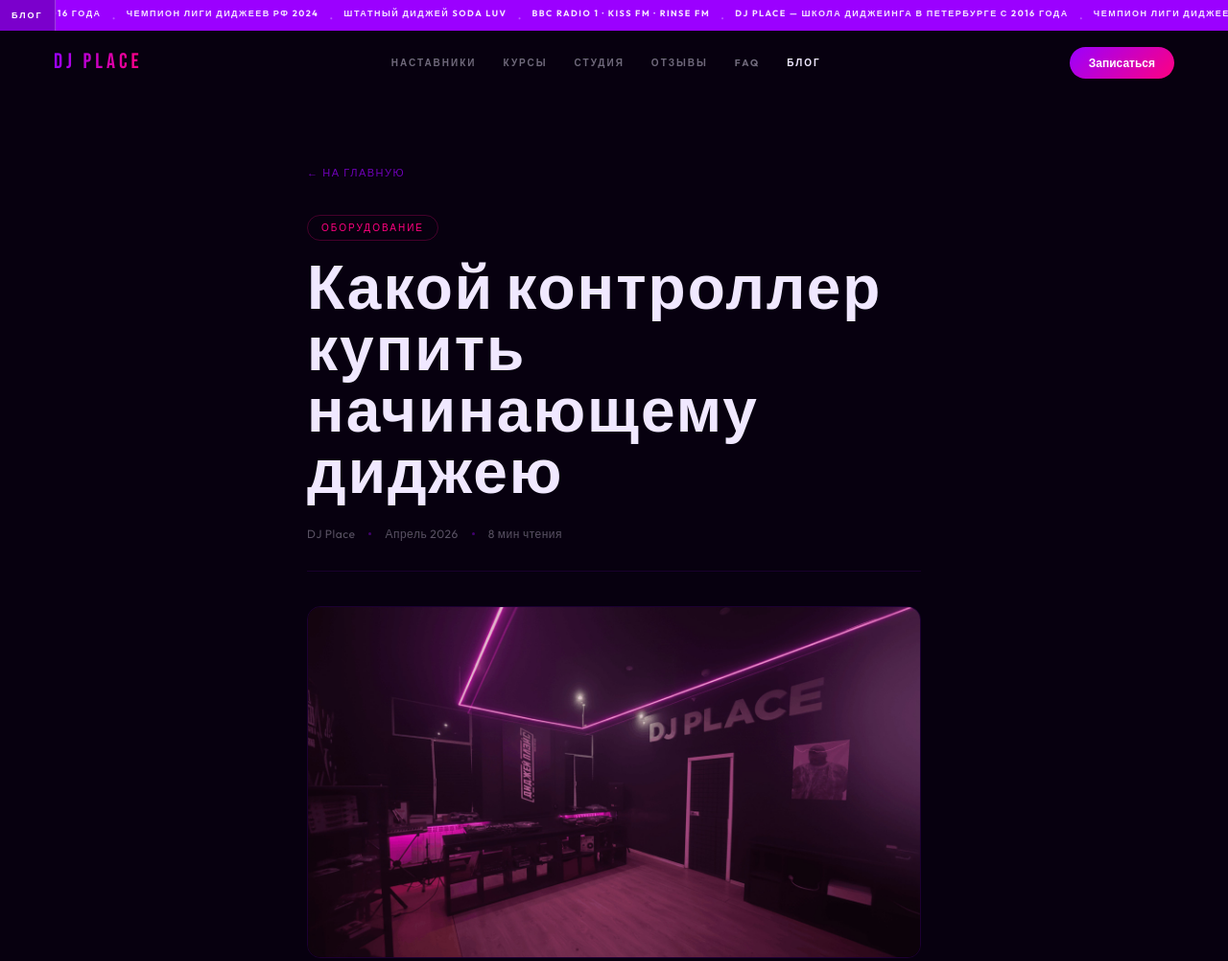
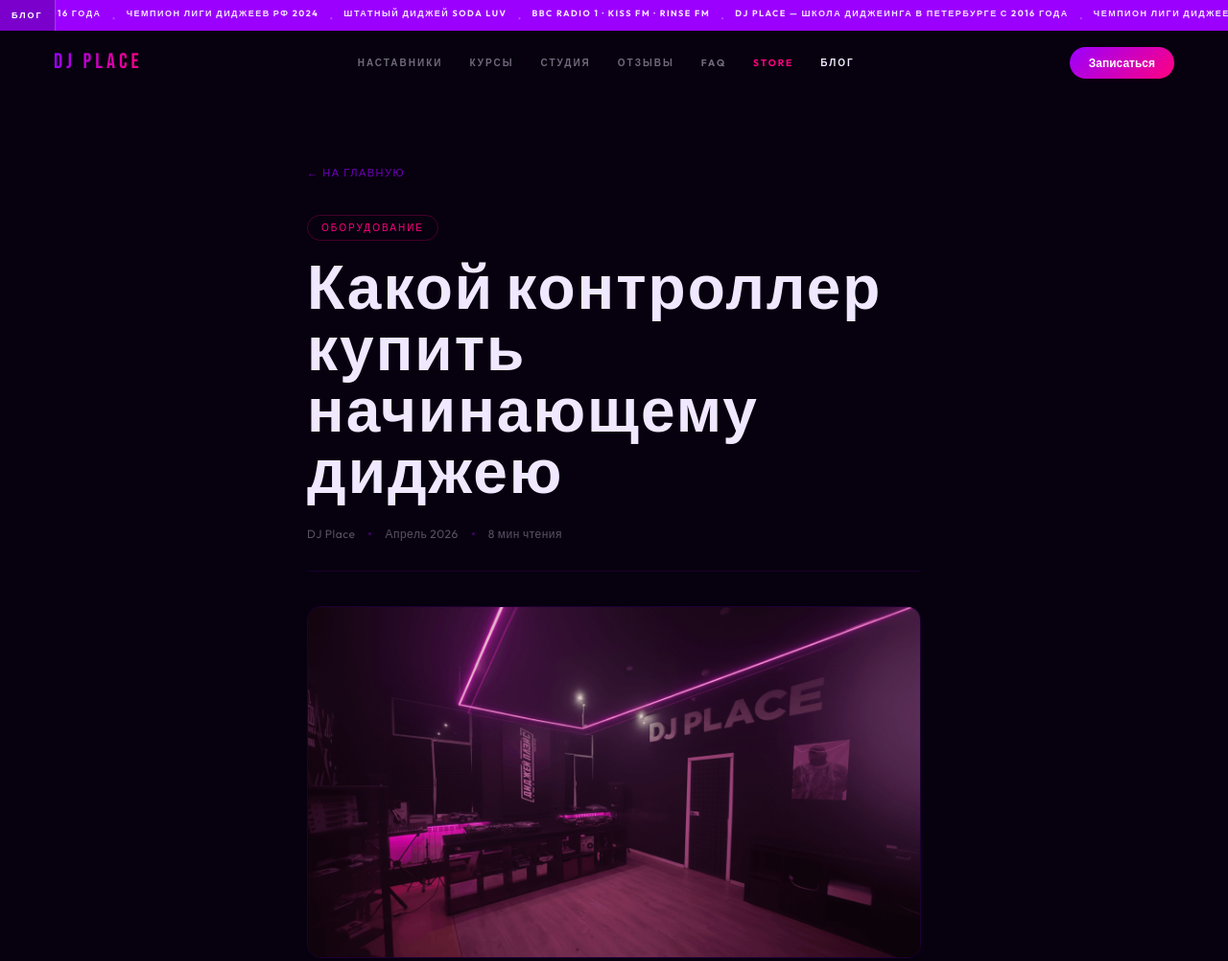
Before and after one commit to djslow7-design/djplace-test-, a plain HTML site: page blog-kontroller.html in a window 1280 px wide. Shown: the top 1002 px of the page at 96% size. Drawn offline with Linux system fonts and the light colour scheme.

Commit message:
Update blog-kontroller.html

```diff
--- a/blog-kontroller.html
+++ b/blog-kontroller.html
@@ -137,6 +137,7 @@ body{background:#07000f;color:#f0e8ff;font-family:'Outfit',sans-serif;overflow-x
     <a href="/#studio">Студия</a>
     <a href="/#reviews">Отзывы</a>
     <a href="/#faq">FAQ</a>
+    <a href="/store.html" style="color:#FF0080;">Store</a>
     <a href="/blog.html" style="color:#f0e8ff;">Блог</a>
   </nav>
   <button class="nav-btn" onclick="window.location.href='/#form'">Записаться</button>
```
